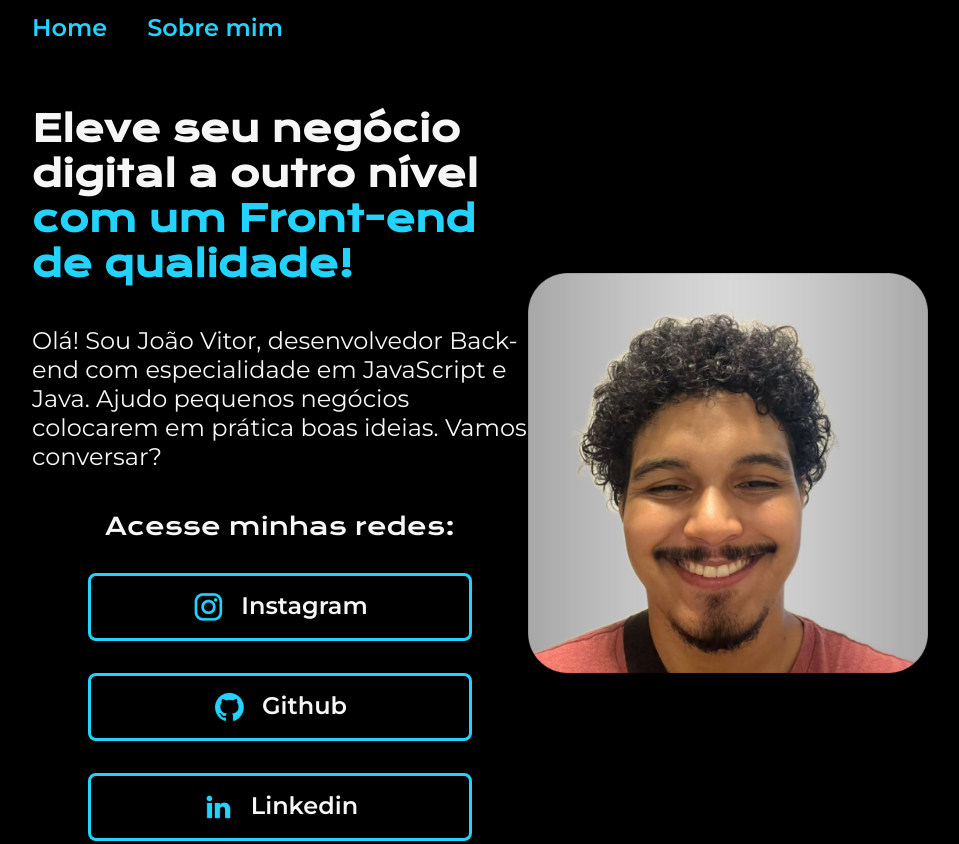
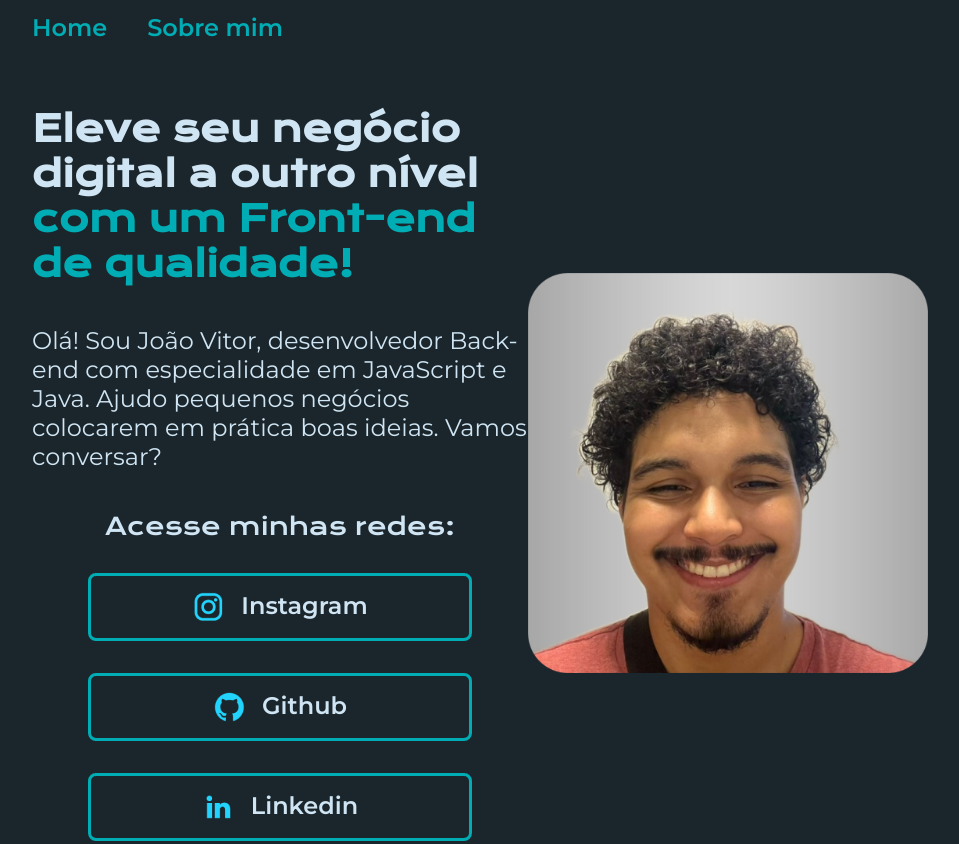
Before and after one commit to bacuri-criador/HTML-E-CSS, a plain HTML site: page index.html in a window 1280 px wide. Shown: the top 844 px of the page, without its empty margins (160-1119 px from the left). Drawn offline with nearby package versions, Linux system fonts and the light colour scheme.

Commit message:
mudando as cores do meu projeto

```diff
--- a/styles/style.css
+++ b/styles/style.css
@@ -4,10 +4,10 @@
 
  /* variáveis, para centralizar as cores, e otimizar o código, quando quiser mudar cores e fontes principais  */
 :root {
-    --cor-principal: #000000;
-    --cor-secundaria: #f6f6f6;
-    --cor-terciaria: #22d4fd;
-    --cor-hover: #272727; /* :hover  é uma animação visual que destaca um botão quando o cursor do mouse passa por cima dele */
+    --cor-principal: #1B262C;
+    --cor-secundaria: #d0e5f3;
+    --cor-terciaria: #00ADB5;
+    --cor-hover: #073c3f; /* :hover  é uma animação visual que destaca um botão quando o cursor do mouse passa por cima dele */
 
     --fonte-principal: "Krona One", sans-serif;
     --fonte-secundaria: "Montserrat", sans-serif;
@@ -110,7 +110,7 @@ body {
     font-weight: 600; /* determina espessura da fonte */
     padding: 15px 0; /* alinha as dimensões da borda do texto */
     text-decoration: none; /* retira sublinhado do lin texto */
-    color:var(--cor-secundaria); /* cor do texto */
+    color: var(--cor-secundaria); /* cor do texto */
 }
 
 .apresentacao_links_link:hover { /* :hover  é uma animação visual que destaca um botão quando o cursor do mouse passa por cima dele */
```
